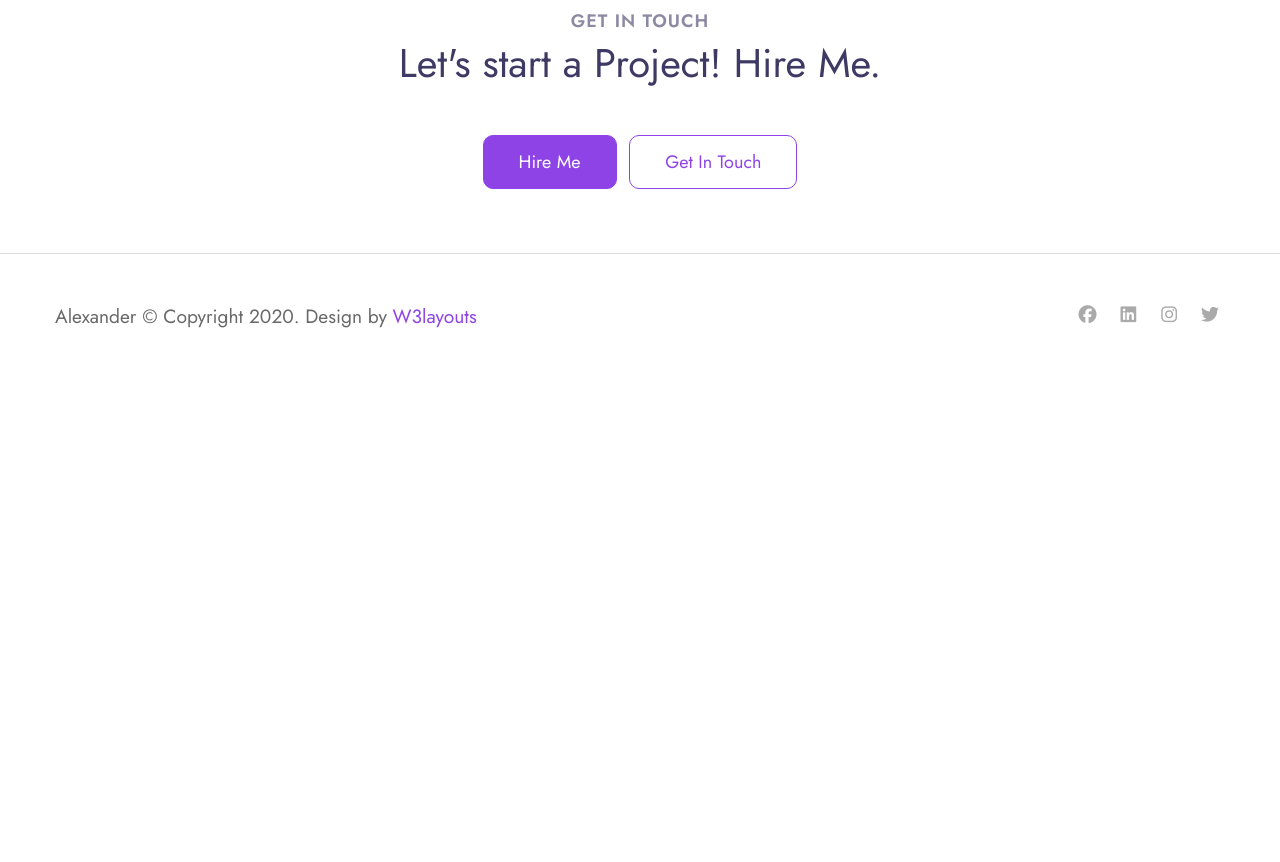
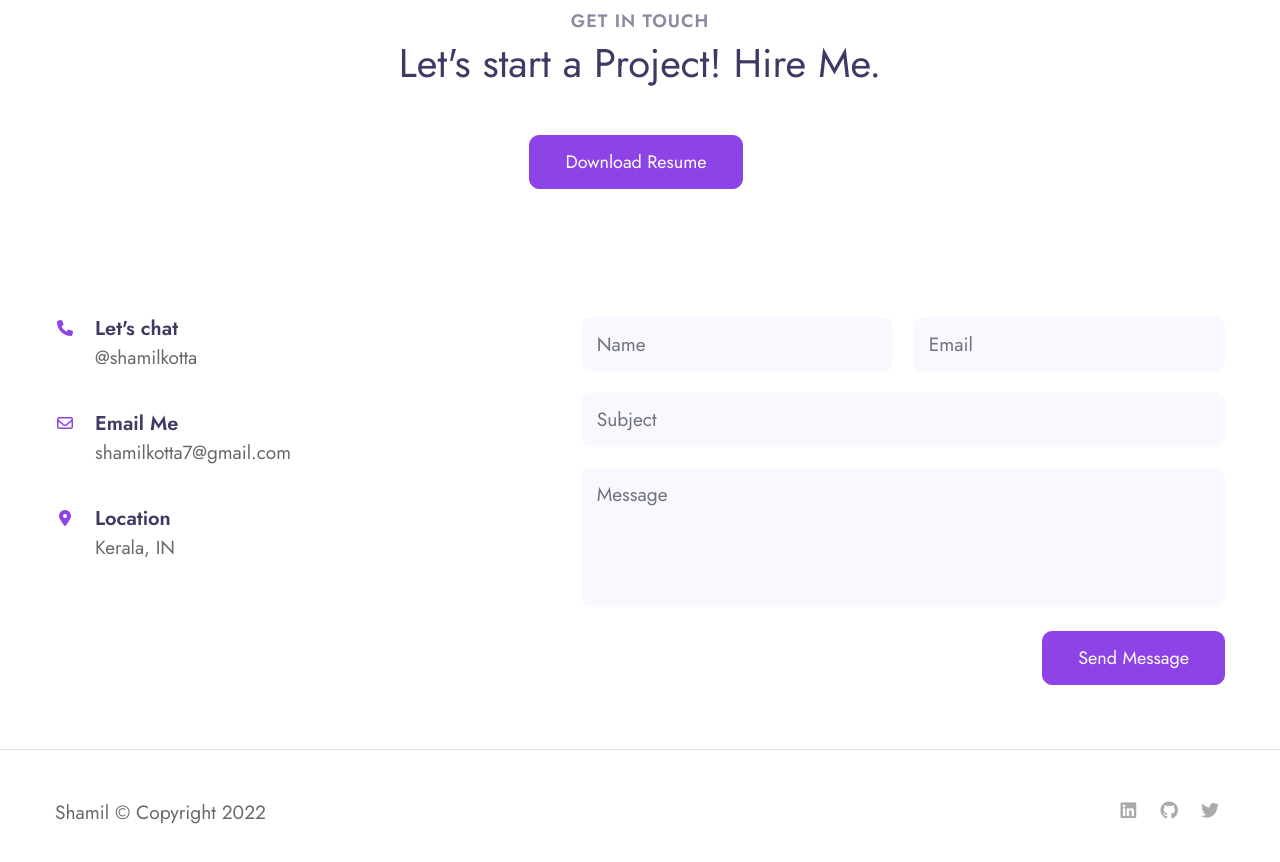
Before and after one commit to shamilkotta/portfolio, a plain HTML site: page index.html in a window 1280 px wide. Shown: the part 3760-4622 px from the top of the page. Before the commit the page ends 4138 px from the top, so only its background shows below. Drawn offline with Linux system fonts and the light colour scheme.

Commit message:
footer and contaact section updated

```diff
--- a/index.html
+++ b/index.html
@@ -314,12 +314,65 @@ Author URL: http://w3layouts.com
         <!-- //home page video popup section -->
 
     <!-- freelance hire me -->
-    <section class="w3l-grid-quote text-center py-5">
+    <section class="w3l-grid-quote text-center py-5 w3l-contact-1">
       <div class="container py-3">
         <h6 class="title-small">Get in touch</h6>
         <h3 class="title-big mb-md-5 mb-4">Let's start a Project! Hire Me.</h3>
-        <a href="contact.html" class="btn btn-style btn-primary mr-2">Hire Me </a>
-        <a href="contact.html" class="btn btn-style btn-outline-primary">Get in touch</a>
+        <a href="contact.html" class="btn btn-style btn-primary mr-2">Download Resume </a>
+        </div>
+        </section>
+        <section class="w3l-contact-1 py-3">
+          <div class="contacts-9 py-lg-5 py-md-4">
+            <div class="container">
+              <div class="d-grid contact-view">
+                <div class="cont-details">
+                  <div class="cont-top">
+                    <div class="cont-left text-center">
+                      <span class="fa fa-phone text-primary"></span>
+                    </div>
+                    <div class="cont-right">
+                      <h6>Let's chat</h6>
+                      <p><a href="https://twitter.com/shamilkotta">@shamilkotta</a></p>
+                    </div>
+                  </div>
+                  <div class="cont-top margin-up">
+                    <div class="cont-left text-center">
+                      <span class="fa fa-envelope-o text-primary"></span>
+                    </div>
+                    <div class="cont-right">
+                      <h6>Email Me</h6>
+                      <p><a href="mailto:shamilkotta7@gmail.com" class="mail">shamilkotta7@gmail.com</a></p>
+                    </div>
+                  </div>
+                  <div class="cont-top margin-up">
+                    <div class="cont-left text-center">
+                      <span class="fa fa-map-marker text-primary"></span>
+                    </div>
+                    <div class="cont-right">
+                      <h6>Location</h6>
+                      <p>Kerala, IN</p>
+                    </div>
+                  </div>
+                </div>
+                <div class="map-content-9">
+                  <form action="https://sendmail.w3layouts.com/submitForm" method="post">
+                    <div class="twice-two">
+                      <input type="text" class="form-control" name="w3lName" id="w3lName" placeholder="Name" required="">
+                      <input type="email" class="form-control" name="w3lSender" id="w3lSender" placeholder="Email" required="">
+                    </div>
+                    <div class="twice">
+                      <input type="text" class="form-control" name="w3lSubject" id="w3lSubject" placeholder="Subject"
+                        required="">
+                    </div>
+                    <textarea name="w3lMessage" class="form-control" id="w3lMessage" placeholder="Message"
+                      required=""></textarea>
+                    <div class="text-right">
+                      <button type="submit" class="btn btn-primary btn-style mt-4">Send Message</button>
+                    </div>
+                  </form>
+                </div>
+              </div>
+            </div>
       </div>
     </section>
     <!-- //freelance hire me -->
@@ -330,14 +383,13 @@ Author URL: http://w3layouts.com
         <div class="footer-content">
           <div class="row">
             <div class="col-lg-8 footer-left">
-              <p class="m-0">Alexander © Copyright 2020. Design by <a href="https://w3layouts.com">W3layouts</a></p>
+              <p class="m-0">Shamil © Copyright 2022</p>
             </div>
             <div class="col-lg-4 footer-right text-lg-right text-center mt-lg-0 mt-3">
               <ul class="social m-0 p-0">
-                <li><a href="#facebook"><span class="fa fa-facebook-official"></span></a></li>
-                <li><a href="#linkedin"><span class="fa fa-linkedin-square"></span></a></li>
-                <li><a href="#instagram"><span class="fa fa-instagram"></span></a></li>
-                <li><a href="#twitter"><span class="fa fa-twitter"></span></a></li>
+                <li><a href="https://linkedin.com/in/shamilkotta"><span class="fa fa-linkedin-square"></span></a></li>
+                <li><a href="https://github.com/shamilkotta"><span class="fa fa-github"></span></a></li>
+                <li><a href="htttps://twitter.com/shamilkotta"><span class="fa fa-twitter"></span></a></li>
               </ul>
             </div>
           </div>
```
